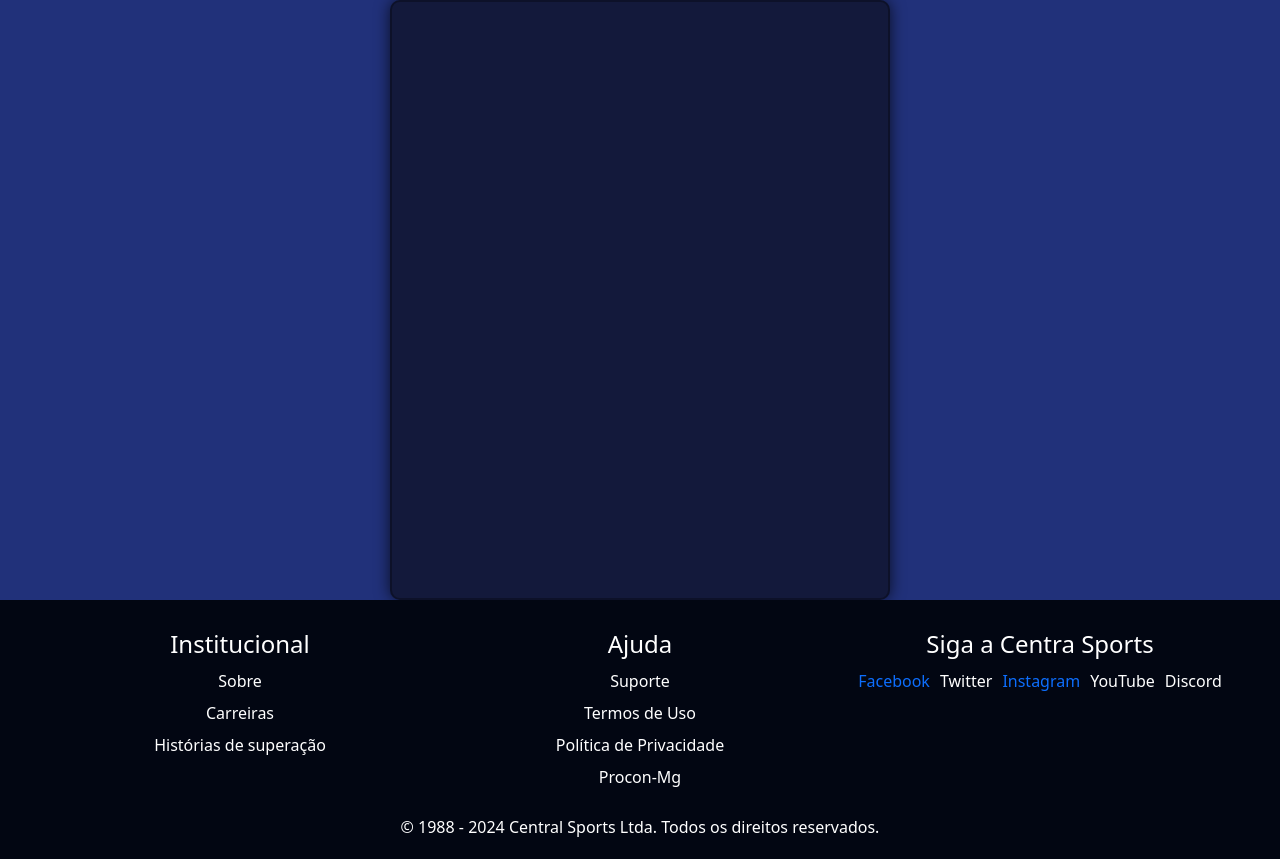
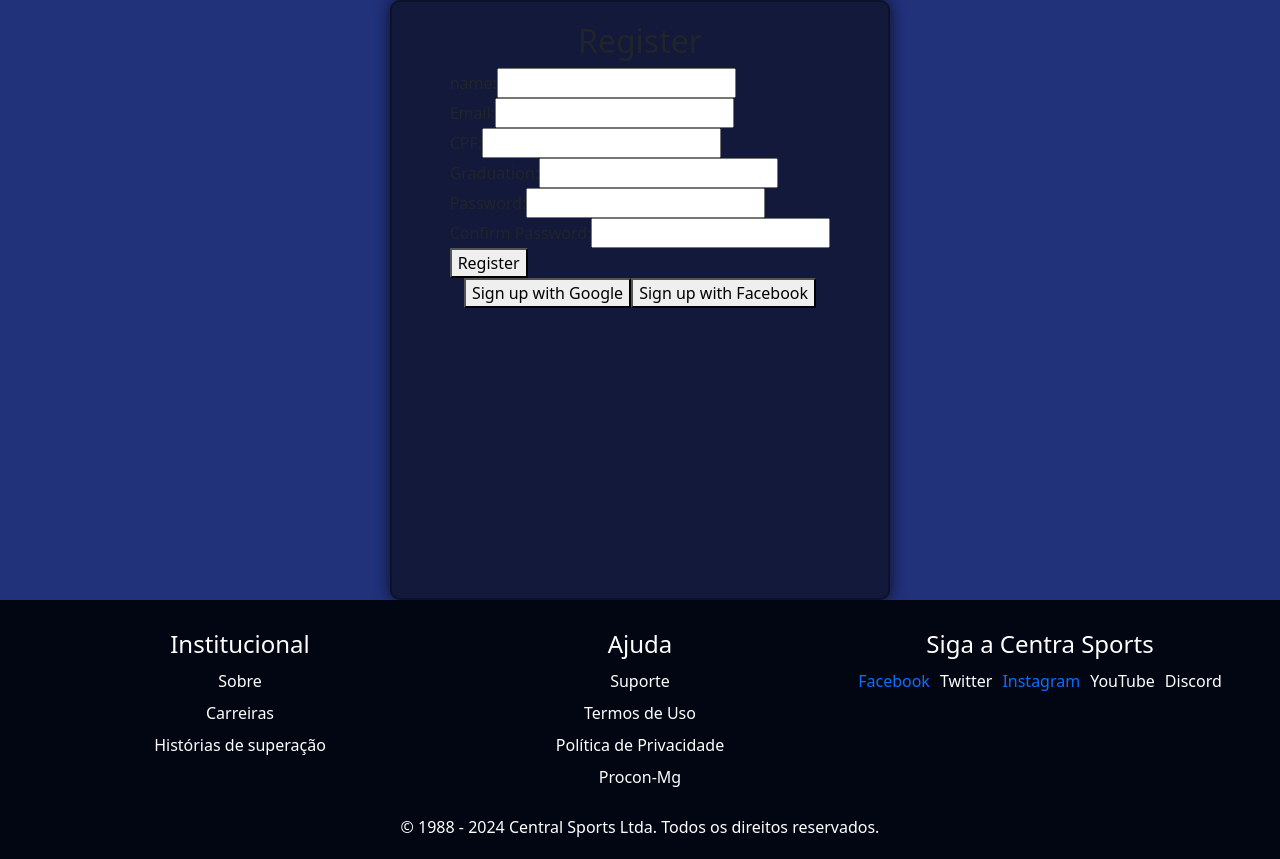
Before and after one commit to FelipeMateus4/Central-Sports, a React (Create React App) app in the folder Implementacao/front-end/: page /treinador/register in a window 1280 px wide. Built offline with nearby package versions, Linux system fonts and the light colour scheme.

Commit message:
feat: add registration page with form and submit functionality

```diff
--- a/Implementacao/front-end/src/Pages/Register/Register.js
+++ b/Implementacao/front-end/src/Pages/Register/Register.js
@@ -1,10 +1,112 @@
 import React, { useState } from 'react';
 import './Register.css';
 import { useNavigate } from 'react-router-dom';
+
 const RegisterTreinador = () => {
+    const [email, setEmail] = useState('');
+    const [password, setPassword] = useState('');
+    const [confirmPassword, setConfirmPassword] = useState('');
+    const [name, setName] = useState('');
+    const [cpf, setCpf] = useState('');
+    const [graduation, setGraduation] = useState('');
+    const [error, setError] = useState(null);
+    const navigate = useNavigate();
+
+    const handleSubmit = async (event) => {
+        event.preventDefault();
+
+        try {
+            const response = await fetch('http://localhost:5000/auth/register', {
+                method: 'POST',
+                headers: {
+                    'Content-Type': 'application/json',
+                },
+                body: JSON.stringify({
+                    name: name,
+                    email: email,
+                    cpf: cpf,
+                    graduation: graduation,
+                    password: password,
+                    confirmPassword: confirmPassword,
+                }),
+            });
+
+            const data = await response.json();
+
+            if (response.status === 201) {
+                console.log('Registrado com sucesso');
+                navigate('/login');
+            } else if (response.status === 400) {
+                console.log('Erro ao registrar');
+            }
+        } catch (error) {
+            setError({ message: error.message });
+            console.error('Erro ao tentar registrar:', error);
+        }
+    };
+
     return (
-        <div className=" page-section-register">
-            <div className="register-container"></div>
+        <div className="page-section-register">
+            <div className="register-container">
+                <h2>Register</h2>
+                <form onSubmit={handleSubmit}>
+                    <div className="form-group">
+                        <label htmlFor="name">name:</label>
+                        <input type="text" id="name" value={name} onChange={(e) => setName(e.target.value)} required />
+                    </div>
+                    <div className="form-group">
+                        <label htmlFor="email">Email:</label>
+                        <input
+                            type="email"
+                            id="email"
+                            value={email}
+                            onChange={(e) => setEmail(e.target.value)}
+                            required
+                        />
+                    </div>
+                    <div className="form-group">
+                        <label htmlFor="cpf">CPF:</label>
+                        <input type="text" id="cpf" value={cpf} onChange={(e) => setCpf(e.target.value)} required />
+                    </div>
+                    <div className="form-group">
+                        <label htmlFor="graduation">Graduation:</label>
+                        <input
+                            type="text"
+                            id="graduation"
+                            value={graduation}
+                            onChange={(e) => setGraduation(e.target.value)}
+                            required
+                        />
+                    </div>
+                    <div className="form-group">
+                        <label htmlFor="password">Password:</label>
+                        <input
+                            type="password"
+                            id="password"
+                            value={password}
+                            onChange={(e) => setPassword(e.target.value)}
+                            required
+                        />
+                    </div>
+                    <div className="form-group">
+                        <label htmlFor="confirmPassword">Confirm Password:</label>
+                        <input
+                            type="password"
+                            id="confirmPassword"
+                            value={confirmPassword}
+                            onChange={(e) => setConfirmPassword(e.target.value)}
+                            required
+                        />
+                    </div>
+                    <button type="submit" className="btn-register">
+                        Register
+                    </button>
+                </form>
+                <div className="social-buttons">
+                    <button className="btn-social">Sign up with Google</button>
+                    <button className="btn-social">Sign up with Facebook</button>
+                </div>
+            </div>
         </div>
     );
 };
```
